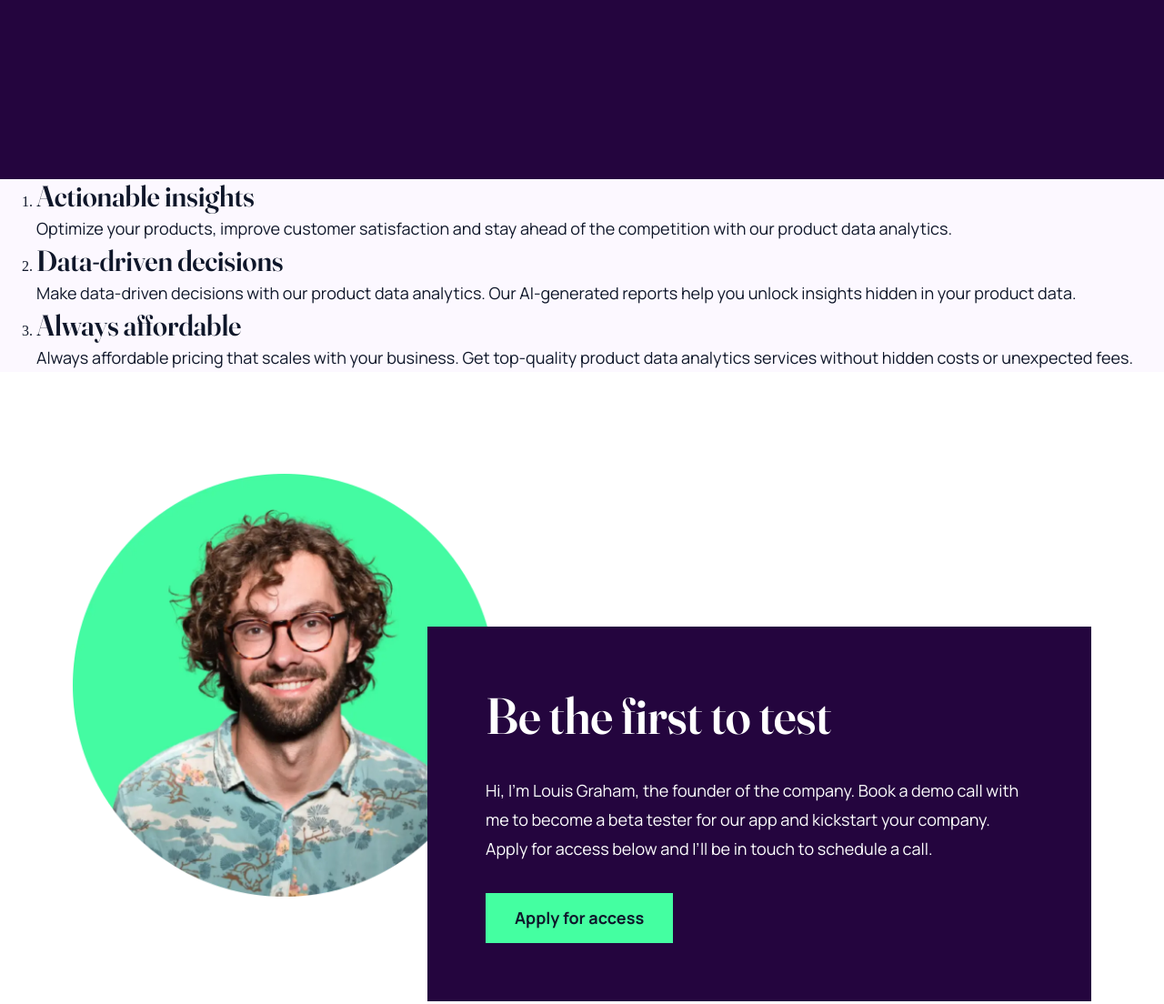
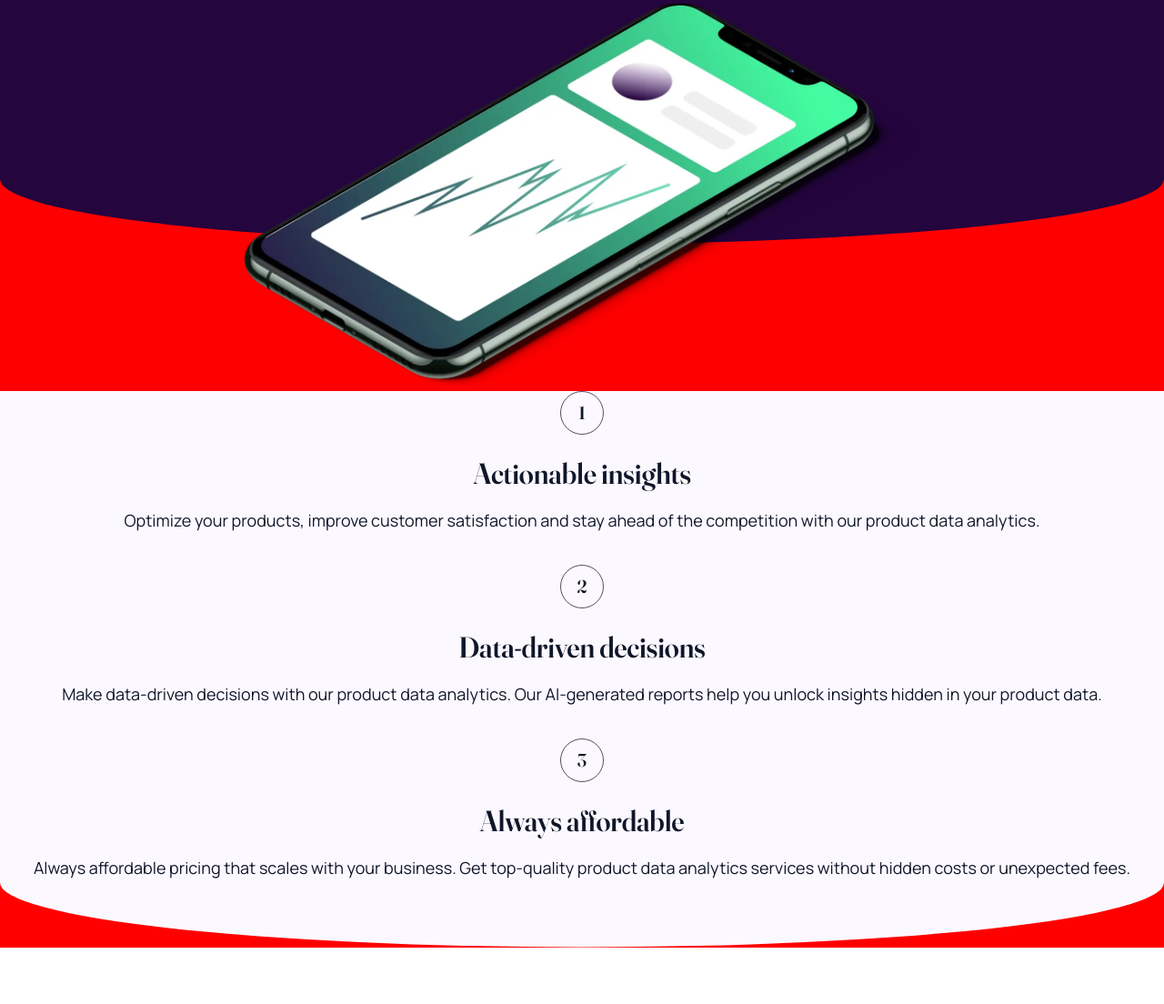
Before and after one commit to law973/workit-landing-page, a website: page index.html in a window 1280 px wide. Shown: the part 502-1606 px from the top of the page at 91% size. Drawn offline with Linux system fonts and the light colour scheme.

Commit message:
added ornamental divs, illustration, and completed some ordered list styling

```diff
--- a/index.html
+++ b/index.html
@@ -13,42 +13,47 @@
   <main>
     <!-- Navigation/Hero/Illustration Section -->
     <section>
+      <!-- Navigation Bar -->
       <nav class="navigation">
         <div class="navigation__content">
           <img src="assets/images/logo-light.svg" alt="The logo for the Workit company with a white text color." />
           <button class="button__secondary">Apply for access</button>
         </div>
       </nav>
-
+      <!-- Hero -->
       <div class="hero__container">
-        <span class="hero__text">Data <span>tailored</span> to<br/>your needs.</span>
+        <h1 class="hero__text">Data <span>tailored</span> to<br/>your needs.</h1>
 
         <button class="button__primary">Learn more</button>
       </div>
-
-      <!-- image-hero.webp goes here -->
+      <!-- Illustration/Ornamental -->
+      <div class="hero__ornamental_background">
+        <div class="hero__ornamental_curve"></div>
+        <img class="illustration" src="assets/images/image-hero.webp" alt="" />
+      </div>
     </section>
     <!-- Value Section -->
     <section class="value">
+      <!-- Content -->
       <ol>
+        <!-- 1 -->
         <li>
-          <!-- 1 -->
           <span>Actionable insights</span>
           <p>
             Optimize your products, improve customer satisfaction and stay ahead of the competition
             with our product data analytics.
           </p>
         </li>
+        <!-- 2 -->
         <li>
-          <!-- 2 -->
           <span>Data-driven decisions</span>
           <p>
             Make data-driven decisions with our product data analytics. Our AI-generated reports help
             you unlock insights hidden in your product data.
           </p>
         </li>
+        <!-- 3 -->
         <li>
-          <!-- 3 -->
           <span>Always affordable</span>
           <p>
             Always affordable pricing that scales with your business. Get top-quality product data
@@ -56,6 +61,10 @@
           </p>
         </li>
       </ol>
+      <!-- Ornamental -->
+      <div class="value__ornamental_background">
+        <div class="value__ornamental_curve"></div>
+      </div>
     </section>
     <!-- Call to Action Section -->
     <section class="call_to_action">
--- a/scss/_hero.scss
+++ b/scss/_hero.scss
@@ -7,6 +7,7 @@
     gap: 2.5rem;
     height: clamp(24.375rem, 103vw, 26.063rem);
 
+    // Tablet Breakpoint
     @media screen and (min-width: 768px) {
         height: clamp(26.063rem, 54.1vw, 38rem);
     }
@@ -30,3 +31,38 @@
         }
     }
 }
+
+.hero__ornamental_background {
+    background-color: red;
+    height: clamp(6.5rem, 27vw, 12rem);
+    position: relative;
+
+    // Tablet Breakpoint
+    @media screen and (min-width: 768px) {
+        height: clamp(12rem, 24vw, 14.563rem);
+    }
+}
+
+.hero__ornamental_curve {
+    background-color: var(--purple-900);
+    clip-path: ellipse(50% calc(100% - 1px) at top);
+    height: clamp(1.5rem, 6.3vw, 3rem);
+
+    // Tablet Breakpoint
+    @media screen and (min-width: 768px) {
+        height: clamp(3.5rem, 7.1vw, 4.5rem);
+    }
+}
+
+.illustration {
+    bottom: 0;
+    height: clamp(178px, 47.3vw, 286px);
+    left: 50%;
+    position: absolute;
+    transform: translate(-50%, 0);
+
+    // Tablet Breakpoint
+    @media screen and (min-width: 768px) {
+        height: clamp(286px, 37.1vw, 427px);
+    }
+}
--- a/scss/_value.scss
+++ b/scss/_value.scss
@@ -2,14 +2,27 @@
     background-color: var(--slate-100);
 
     ol {
+        counter-reset: value;
+        display: flex;
+        flex-direction: column;
+        gap: 2rem;
+        padding-left: 0;
+
+
         li {
+            align-items: center;
             color: var(--slate-900);
+            counter-increment: value;
+            display: flex;
+            flex-direction: column;
+            text-align: center;
 
             span {
                 font-family: $font-fraunces;
                 font-size: clamp(1.5rem, 6.3vw, 1.75rem);
                 font-weight: 600;
                 line-height: 120%;
+                margin-bottom: 1rem;
             }
 
             p {
@@ -28,6 +41,38 @@
                     font-size: clamp(1rem, 1.9vw, 1.125rem);
                 }
             }
+
+            &:before {
+                align-items: center;
+                border: 1px solid var(--slate-500);
+                border-radius: 50%;
+                content: counter(value);
+                display: flex;
+                font-family: $font-fraunces;
+                font-size: 1.25rem;
+                font-weight: 600;
+                height: 3rem;
+                justify-content: center;
+                margin-bottom: 1.5rem;
+                width: 3rem;
+            }
         }
     }
+
+    .value__ornamental_background {
+        background-color: red;
+        height: clamp(1.5rem, 6.3vw, 3rem);
+        position: relative;
+
+        // Tablet Breakpoint
+        @media screen and (min-width: 768px) {
+            height: 4.5rem;
+        }
+    }
+
+    .value__ornamental_curve {
+        background-color: var(--slate-100);
+        clip-path: ellipse(50% calc(100% - 1px) at top);
+        height: 100%;
+    }
 }
--- a/scss/main.scss
+++ b/scss/main.scss
@@ -21,5 +21,4 @@
 @import 'hero';
 @import 'value';
 @import 'call-to-action';
-@import 'card';
 @import 'footer';
```
Also changed, not shown: css/compiled_style.css, scss/_card.scss (added).
